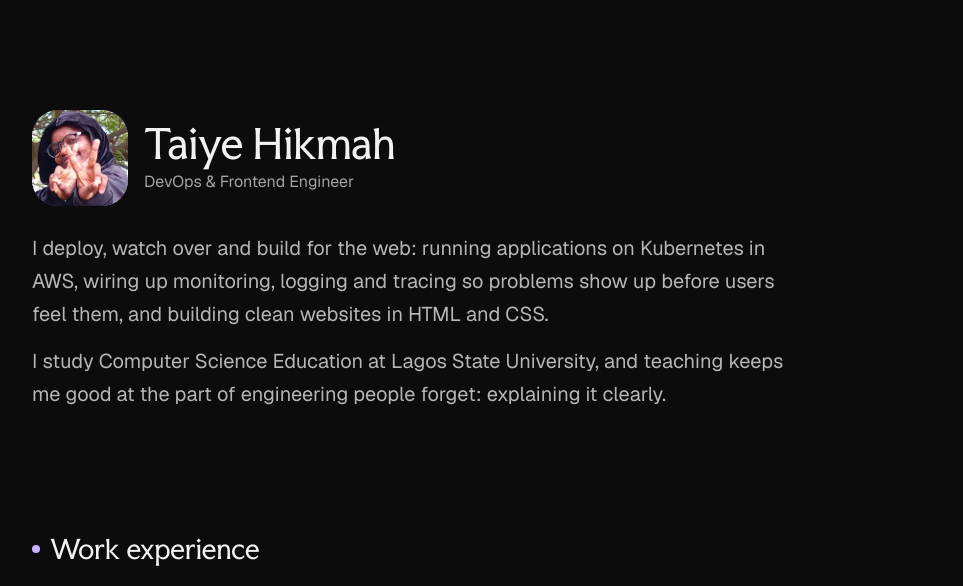
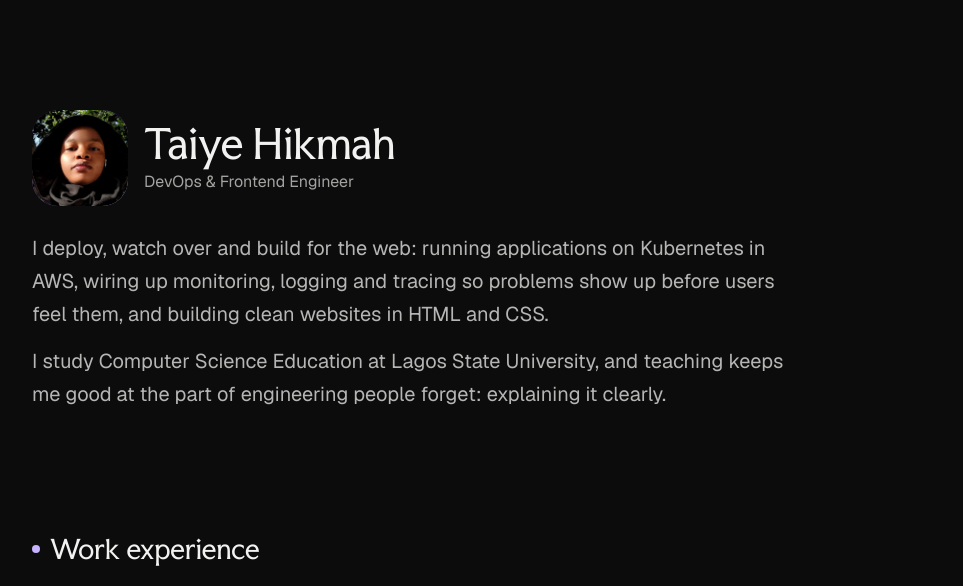
Before and after one commit to Hashi-devs/Hikmah, a plain HTML site: page index.html in a window 1280 px wide. Shown: the top 586 px of the page, without its empty margins (158-1121 px from the left). Drawn offline with nearby package versions, Linux system fonts and the light colour scheme.

Commit message:
New home photo, original photo kept for About; add hobbies to About
Co-Authored-By: Claude Opus 5.5 <noreply@anthropic.com>
Claude-Session: https://claude.ai/code/session_01FznZV5MkKYJcrxBuXv8rFi

```diff
--- a/index.html
+++ b/index.html
@@ -164,7 +164,7 @@ html.light .dock .moon{display:block}
   <div class="wrap">
     <section class="intro" id="top" aria-label="Intro">
       <div class="who">
-        <div class="ph"><img src="img/hikmah.webp" alt="Taiye Hikmah" width="400" height="400"></div>
+        <div class="ph"><img src="img/hikmah-hood.webp" alt="Taiye Hikmah" width="400" height="400"></div>
         <div><h1>Taiye Hikmah</h1><p>DevOps &amp; Frontend Engineer</p></div>
       </div>
       <p class="t">I deploy, watch over and build for the web: running applications on Kubernetes in AWS, wiring up monitoring, logging and tracing so problems show up before users feel them, and building clean websites in HTML and CSS.</p>
@@ -221,6 +221,7 @@ html.light .dock .moon{display:block}
     <p style="margin-top:28px">I'm a DevOps and frontend engineer from Lagos. My work sits where code meets the servers it runs on: containerising applications with Docker, deploying them to Kubernetes on Amazon EKS, and making them observable with Prometheus, Grafana, Loki, Fluent Bit and Jaeger.</p>
     <p>I started on the web, with HTML and CSS during my internship at Oceanmetrix, and that's still how I like to see things through: from the page a person sees to the infrastructure behind it.</p>
     <p>I'm studying Computer Science Education at Lagos State University. Teaching has shaped how I work: I document what I build, and I like making technical things easy to understand.</p>
+    <p>Outside of work, I unwind with K-dramas and C-dramas, and during free periods at school you'll usually find me playing Blood Strike with my friends.</p>
     <div class="facts">
       <div><span>Based in</span><span>Lagos, Nigeria</span></div>
       <div><span>Studying</span><span>B.Sc. Computer Science Education, LASU</span></div>
```
Also changed, not shown: img/hikmah-hood.webp (added).
